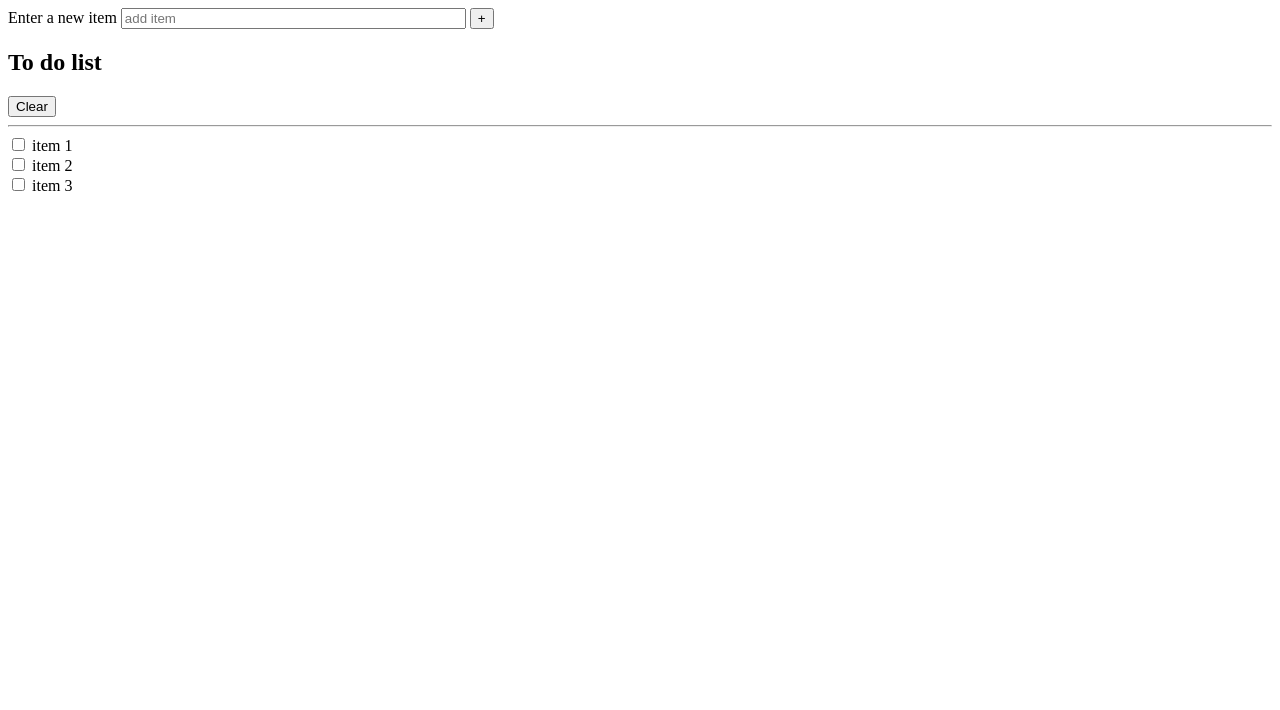
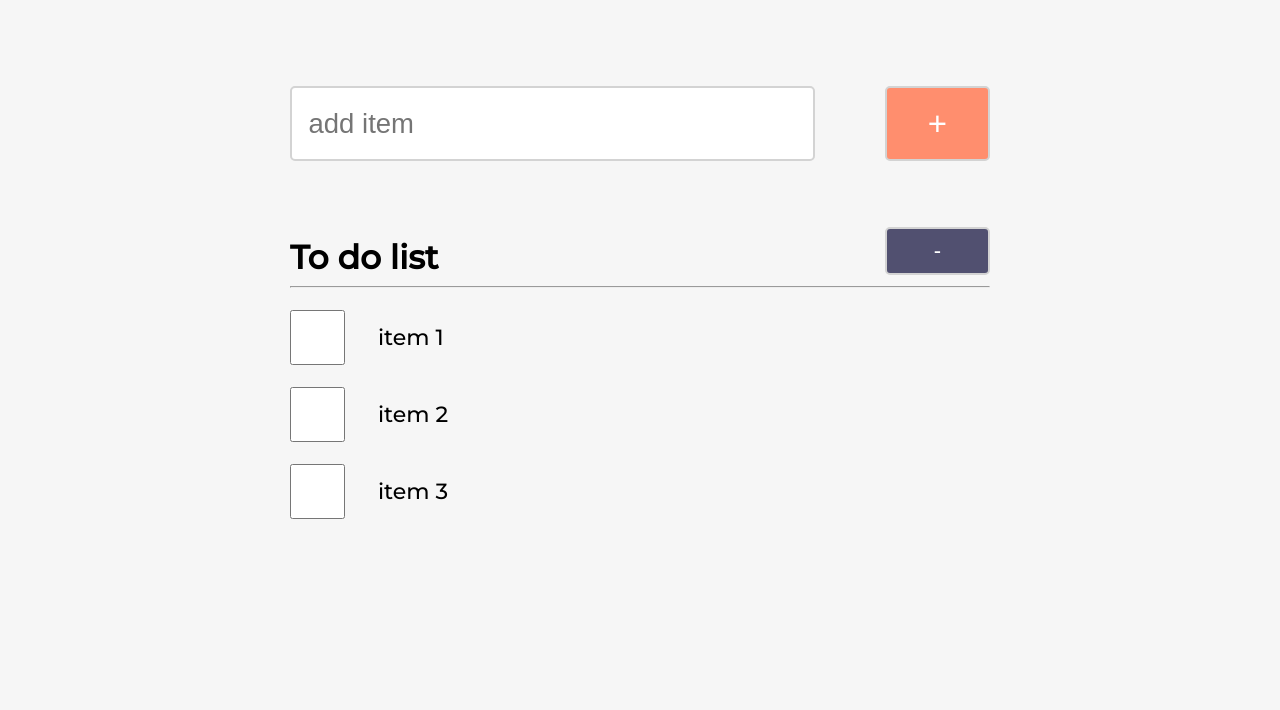
Before and after one commit to alinenaoe/to-do-app, a plain HTML site: page index.html in a window 1280 px wide. Drawn offline with Linux system fonts and the light colour scheme.

Commit message:
style app with sass

```diff
--- a/index.html
+++ b/index.html
@@ -3,6 +3,9 @@
 <head>
     <meta charset="UTF-8">
     <meta name="viewport" content="width=device-width, initial-scale=1.0">
+    <link rel="preconnect" href="https://fonts.gstatic.com">
+    <link href="https://fonts.googleapis.com/css2?family=Montserrat:wght@500&display=swap" rel="stylesheet">
+    <link rel="stylesheet" href="./sass/style.css">
     <title>To do list</title>
 </head>
 <body>
@@ -40,7 +43,7 @@
                     aria-label="Remove all items from the list"
                     tabindex="0"
                 >
-                Clear
+                -
                 </button>
             </div>
             <hr />
--- /dev/null
+++ b/sass/_base.scss
@@ -0,0 +1,43 @@
+$default-font-color: #000;
+$background-color:  #f6f6f6;
+$textbox-bordercolor: lightgrey;
+$button-textcolor: #fff;
+$button-hovercolor: #000;
+$button-addcolor: #ff8e6e;
+$clear-button-color: #515070;
+
+@mixin mq($size) {
+  @media only screen and (min-width: $size) {
+    @content;
+  }
+}
+
+* {
+  margin: 0;
+  padding: 0;
+  box-sizing: border-box;
+}
+
+html,
+body {
+  font-size: 16px;
+  font-family: "Montserrat", sans-serif;
+  color: $default-font-color;
+  width: 100%;
+  min-height: 100%;
+
+  @include mq(768px) {
+    font-size: 22px;
+  }
+}
+
+body {
+  padding: 20px;
+  background-color: $background-color;
+}
+
+section {
+  width: 90%;
+  max-width: 700px;
+  margin: auto;
+}
--- /dev/null
+++ b/sass/_listContainer.scss
@@ -0,0 +1,50 @@
+.list-container {
+  min-height: 60vh;
+  margin-top: 3rem;
+
+  .list-title {
+    display: flex;
+    justify-content: space-between;
+    align-items: center;
+
+    .btn--clear {
+      font-size: 1rem;
+      background-color: $clear-button-color;
+      padding: 0 0.1rem;
+      margin-bottom: 0.5rem;
+      @include mq(768px) {
+        padding: 0 0.5rem;
+      }
+    }
+
+    hr {
+      width: 100%;
+    }
+  }
+
+  .item {
+    display: flex;
+    justify-content: flex-start;
+    align-items: center;
+    padding-top: 1rem;
+
+    input[type="checkbox"] {
+      text-align: center;
+      width: 2.5rem;
+      min-width: 48px;
+      height: 2.5rem;
+      min-height: 48px;
+      cursor: pointer;
+      margin-right: 1.5rem;
+
+      &:focus + label {
+        text-decoration: underline;
+      }
+
+      label {
+        font-size: 1.1rem;
+      }
+    }
+  }
+
+}
--- /dev/null
+++ b/sass/_newItem.scss
@@ -0,0 +1,40 @@
+.new-item {
+    position: sticky;
+    top: 0;
+    margin-top: 3rem;
+    margin-bottom: 3rem;
+
+    form {
+        display: flex;
+        justify-content: space-between;
+
+        label {
+            position: absolute;
+            left: -10000px;
+        }
+
+        input[type="text"] {
+            width: 75%;
+            font-size: 1.25rem;
+            border: 2px solid $textbox-bordercolor;
+            border-radius: 5px;
+            padding: 0.75rem;
+            outline: none;
+
+            &:focus,
+            &:hover {
+              box-shadow: 4px 2px 5px #000;
+            }
+        }
+
+        .btn--add {
+          font-size: 1.25rem;
+          background-color: $button-addcolor;
+          padding: 0.75rem;
+          @include mq(768px) {
+            font-size: 1.5rem;
+          }
+        }
+
+    }
+}
--- /dev/null
+++ b/sass/_sharedClasses.scss
@@ -0,0 +1,19 @@
+.btn {
+  width: 15%;
+  min-width: 48px;
+  min-height: 48px;
+  color: $button-textcolor;
+  border: 2px solid $textbox-bordercolor;
+  border-radius: 5px;
+  outline: none;
+
+  &:hover {
+    cursor: pointer;
+  }
+
+  &:hover,
+  &:focus {
+    filter: brightness(120%);
+    box-shadow: 4px 2px 5px #000;
+  }
+}
--- /dev/null
+++ b/sass/style.scss
@@ -0,0 +1,4 @@
+@import "_base";
+@import "_sharedClasses";
+@import "_newItem";
+@import "_listContainer";
```
Also changed, not shown: sass/style.css (added), 1 other file.
